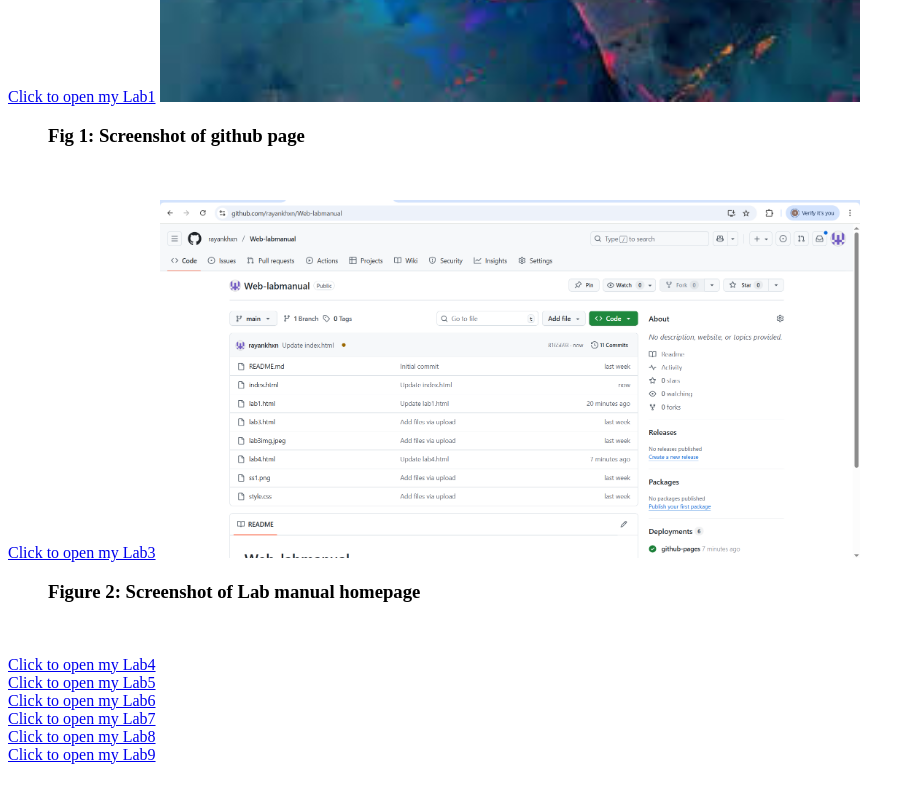
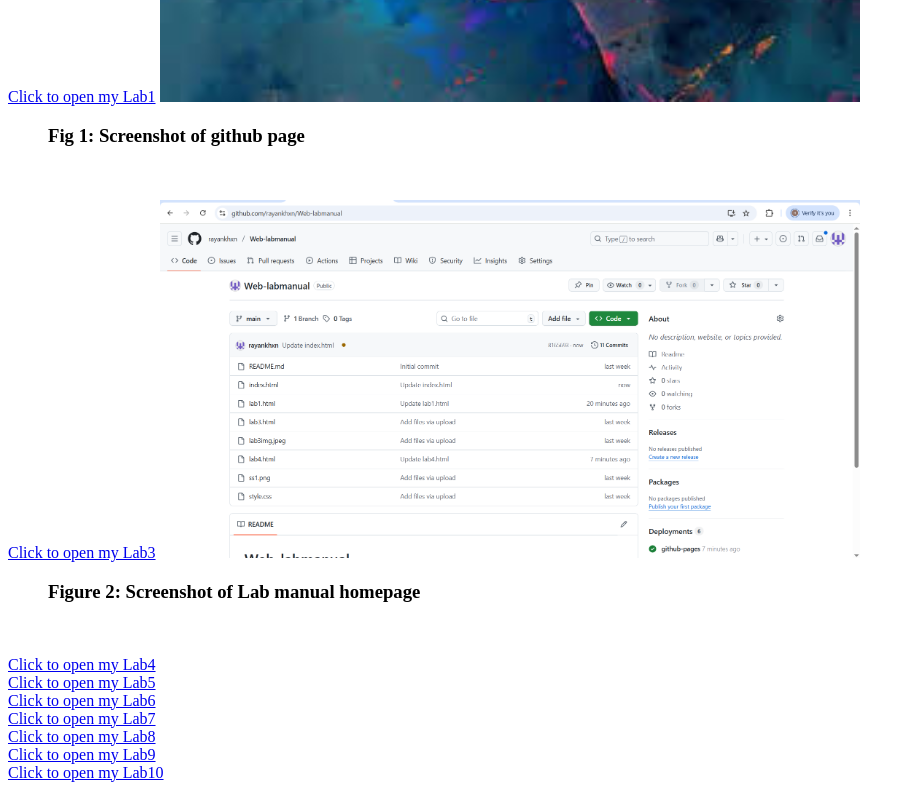
Before and after one commit to rayankhxn/Web-labmanual, a plain HTML site: page index.html in a window 1280 px wide. Shown: the part 464-1254 px from the top of the page, without its empty margins (0-915 px from the left). Drawn offline with Linux system fonts and the light colour scheme.

Commit message:
Add link to Lab10 and clean up index.html
Added link to Lab10 and removed extra blank lines.

```diff
--- a/index.html
+++ b/index.html
@@ -24,3 +24,4 @@
 <br>
 <a href="lab8.html">Click to open my Lab8</a><br>
 <a href="lab9.html">Click to open my Lab9</a><br>
+<a href="lab10.html">Click to open my Lab10</a><br>
```
